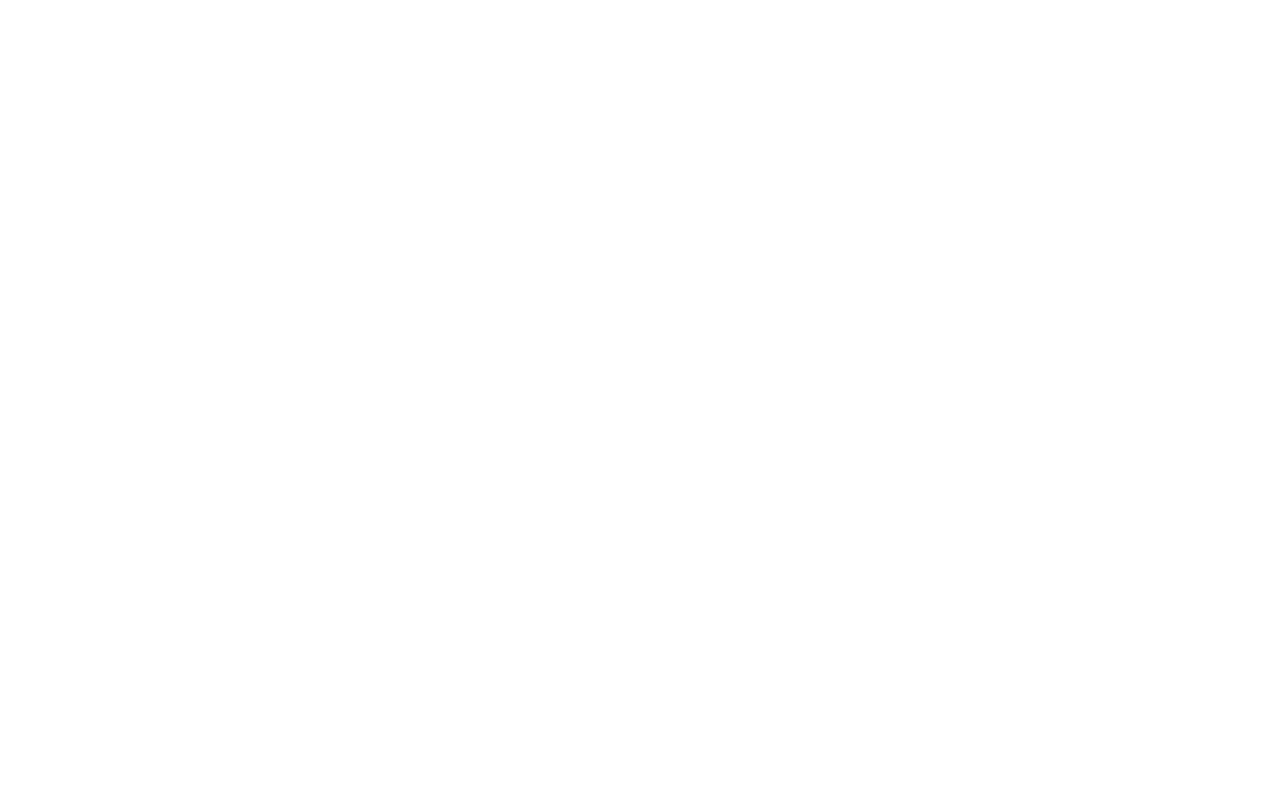
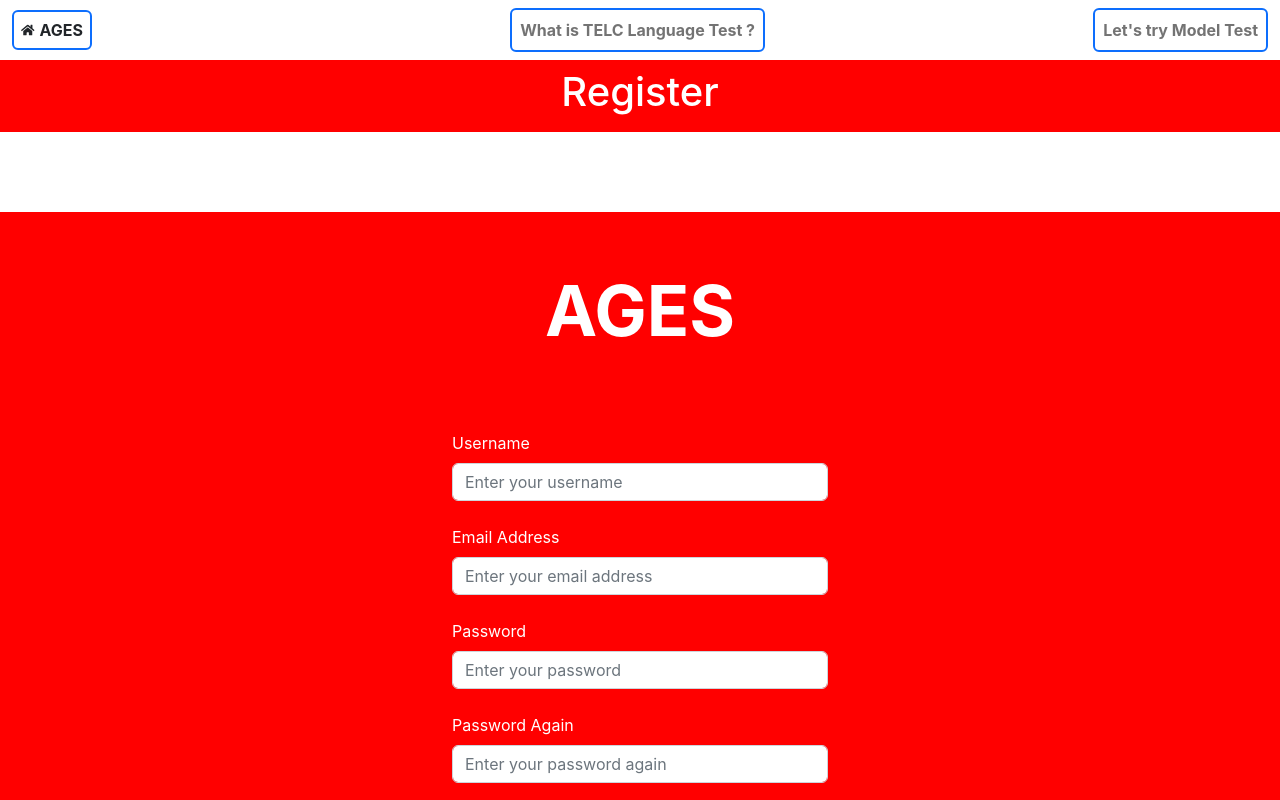
Before and after one commit to BekirKurubas/Final-Project-AGES, a React (Create React App) app in the folder ages/: page /register in a window 1280 px wide. Before the commit this address had no page. Shown: the top 800 px of the page. Built offline with nearby package versions, Linux system fonts and the light colour scheme.

Commit message:
RegisterPage has added and some codes have fixed

```diff
--- a/ages/src/App.js
+++ b/ages/src/App.js
@@ -5,6 +5,8 @@
 import LoginRegisterPage from "./Pages/LoginRegisterPage";
 import TelcPage from "./Pages/TelcPage";
 import LoginPage from "./Pages/LoginPage";
+import RegisterPage from "./Pages/RegisterPage";
+
 function App() {
   return (
     <Router>
@@ -14,6 +16,7 @@
           <Route path="/login-register" element={<LoginRegisterPage />} />
           <Route path="/Telc" element={<TelcPage />} />
           <Route path="/login" element={<LoginPage />} />
+          <Route path="/register" element={<RegisterPage />} />
         </Routes>
       </div>
     </Router>
--- /dev/null
+++ b/ages/src/Pages/RegisterPage.js
@@ -0,0 +1,16 @@
+import React from "react";
+import RegisterPageHeader from "../components/RegisterPage Component/RegisterPageHeader";
+import RegisterPageContent from "../components/RegisterPage Component/RegisterPageContent";
+import Footer from "../components/ConstantComponent/Footer";
+
+const LoginPage = () => {
+  return (
+    <div>
+      <RegisterPageHeader />
+      <RegisterPageContent />
+      <Footer />
+    </div>
+  );
+};
+
+export default LoginPage;
--- a/ages/src/components/LoginPage Component/LoginPageContent.js
+++ b/ages/src/components/LoginPage Component/LoginPageContent.js
@@ -82,9 +82,14 @@
               <Button
                 variant="primary"
                 type="submit"
-                style={{ marginTop: "10px" }}
+                style={{
+                  marginTop: "10px",
+                  backgroundColor: "white",
+                  width: "100%",
+                  color: "#FF0000",
+                }}
               >
-                Sign In
+                <b>Login</b>
               </Button>
             </Form>
           </Container>
--- /dev/null
+++ b/ages/src/components/RegisterPage Component/RegisterPageContent.js
@@ -0,0 +1,110 @@
+import React, { useState } from "react";
+import { Container, Form, Button } from "react-bootstrap";
+
+function RegisterPageContent() {
+  const [username, setUsername] = useState("");
+  const [email, setEmail] = useState("");
+  const [password, setPassword] = useState("");
+  const [passwordAgain, setPasswordAgain] = useState("");
+
+  const handleSubmit = (e) => {
+    e.preventDefault();
+    console.log("Submitted Username:", username);
+    console.log("Submitted Email:", email);
+    console.log("Submitted Password:", password);
+    console.log("Submitted Password Again:", passwordAgain);
+  };
+
+  return (
+    <div
+      className="container-fluid"
+      style={{
+        backgroundColor: "#FF0000",
+        height: "700px",
+        display: "flex",
+        justifyContent: "center",
+        alignItems: "center",
+        marginTop: "80px",
+        marginBottom: "80px",
+      }}
+    >
+      <div>
+        <div
+          style={{
+            display: "flex",
+            justifyContent: "center",
+            alignItems: "center",
+            marginBottom: "70px",
+          }}
+        >
+          <h1>
+            <b style={{ fontSize: "70px", color: "white" }}>AGES</b>
+          </h1>
+        </div>
+
+        <Container style={{ width: "400px" }}>
+          <Form onSubmit={handleSubmit} style={{ color: "white" }}>
+            <Form.Group controlId="formBasicUsername">
+              <Form.Label>Username</Form.Label>
+              <Form.Control
+                type="text"
+                placeholder="Enter your username"
+                value={username}
+                onChange={(e) => setUsername(e.target.value)}
+              />
+            </Form.Group>
+            <br />
+
+            <Form.Group controlId="formBasicEmail">
+              <Form.Label>Email Address</Form.Label>
+              <Form.Control
+                type="email"
+                placeholder="Enter your email address"
+                value={email}
+                onChange={(e) => setEmail(e.target.value)}
+              />
+            </Form.Group>
+            <br />
+
+            <Form.Group controlId="formBasicPassword">
+              <Form.Label>Password</Form.Label>
+              <Form.Control
+                type="password"
+                placeholder="Enter your password"
+                value={password}
+                onChange={(e) => setPassword(e.target.value)}
+              />
+            </Form.Group>
+            <br />
+
+            <Form.Group controlId="formBasicPasswordAgain">
+              <Form.Label>Password Again</Form.Label>
+              <Form.Control
+                type="password"
+                placeholder="Enter your password again"
+                value={passwordAgain}
+                onChange={(e) => setPasswordAgain(e.target.value)}
+              />
+            </Form.Group>
+            <br />
+
+            <Button
+              variant="primary"
+              type="submit"
+              style={{
+                marginTop: "10px",
+                backgroundColor: "white",
+                width: "100%",
+                color: "#FF0000",
+              }}
+            >
+              <b>Register</b>
+            </Button>
+          </Form>
+        </Container>
+      </div>
+    </div>
+  );
+}
+
+export default RegisterPageContent;
--- /dev/null
+++ b/ages/src/components/RegisterPage Component/RegisterPageHeader.js
@@ -0,0 +1,126 @@
+import React, { useState } from "react";
+import { FaHome } from "react-icons/fa";
+import { Link } from "react-router-dom";
+
+const RegisterPageHeader = () => {
+  const [showMenu, setShowMenu] = useState(false);
+
+  const toggleMenu = () => {
+    setShowMenu(!showMenu);
+  };
+
+  return (
+    <div>
+      <nav className="navbar navbar-expand-md bg-white justify-content-between">
+        <div className="container-fluid">
+          <Link
+            to="/"
+            className="nav-link btn btn-primary"
+            style={{
+              backgroundColor: "white",
+              height: "40px",
+              paddingLeft: "7px",
+              paddingRight: "7px",
+              width: "80px",
+              borderWidth: "2px",
+              borderStyle: "solid",
+              display: "flex",
+              alignItems: "center",
+            }}
+            onMouseEnter={(e) => {
+              e.target.style.backgroundColor = "blue";
+              e.target.style.color = "white";
+            }}
+            onMouseLeave={(e) => {
+              e.target.style.backgroundColor = "white";
+              e.target.style.color = "";
+            }}
+          >
+            <FaHome style={{ marginRight: "5px" }} />
+            <b>AGES</b>
+          </Link>
+          <button className="navbar-toggler" type="button" onClick={toggleMenu}>
+            <span className="navbar-toggler-icon"></span>
+          </button>
+          <div className={`collapse navbar-collapse ${showMenu && "show"}`}>
+            <div className="d-md-flex justify-content-md-center align-items-md-center flex-md-grow-1">
+              <ul className="navbar-nav">
+                <li className="nav-item">
+                  <Link
+                    to="/Telc"
+                    className="nav-link btn btn-primary"
+                    style={{
+                      backgroundColor: "white",
+                      borderWidth: "2px",
+                      borderStyle: "solid",
+                      marginLeft: "90px",
+                    }}
+                    onMouseEnter={(e) => {
+                      e.target.style.backgroundColor = "blue";
+                      e.target.style.color = "white";
+                    }}
+                    onMouseLeave={(e) => {
+                      e.target.style.backgroundColor = "white";
+                      e.target.style.color = "";
+                    }}
+                  >
+                    <b>What is TELC Language Test ?</b>
+                  </Link>
+                </li>
+              </ul>
+            </div>
+            <div className="d-flex justify-content-end">
+              <ul className="navbar-nav">
+                <li className="nav-item">
+                  <Link
+                    to="/login-register"
+                    className="nav-link btn btn-primary"
+                    style={{
+                      backgroundColor: "white",
+                      borderWidth: "2px",
+                      borderStyle: "solid",
+                    }}
+                    onMouseEnter={(e) => {
+                      e.target.style.backgroundColor = "blue";
+                      e.target.style.color = "white";
+                    }}
+                    onMouseLeave={(e) => {
+                      e.target.style.backgroundColor = "white";
+                      e.target.style.color = "";
+                    }}
+                  >
+                    <b>Let's try Model Test</b>
+                  </Link>
+                </li>
+              </ul>
+            </div>
+          </div>
+        </div>
+      </nav>
+      <nav
+        className="navbar navbar-expand-md"
+        style={{
+          backgroundColor: "#FF0000",
+          maxWidth: "100%",
+          height: "auto",
+          padding: "0",
+        }}
+      >
+        <div className="container-fluid">
+          <div className="navbar-text mx-auto">
+            <a
+              className="nav-link active"
+              aria-current="page"
+              href="/login-register"
+              style={{ color: "#FFFFFF" }}
+            >
+              <h1> Register</h1>
+            </a>
+          </div>
+        </div>
+      </nav>
+    </div>
+  );
+};
+
+export default RegisterPageHeader;
```
